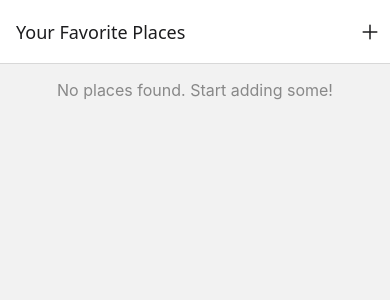
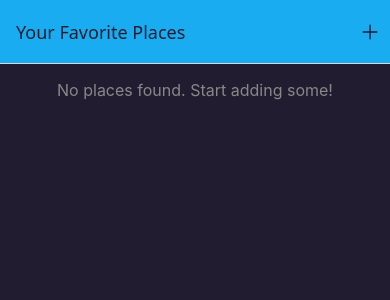
Before and after one commit to TheHolographicP/RNCourse-Exercise6, a React Native app: screen /AllPlaces in a window 390 px wide. Shown: the top 300 px of the page. Built offline with nearby package versions, Linux system fonts and the light colour scheme.

Commit message:
Update colors, style main;

```diff
--- a/App.tsx
+++ b/App.tsx
@@ -9,6 +9,8 @@ import { Map } from 'screens/Map';
 
 import { IconButton } from 'components/IconButton';
 
+import { Colors } from 'constants/colors';
+
 import { RootStackParamList } from 'types/navigation';
 
 const Stack = createNativeStackNavigator<RootStackParamList>();
@@ -18,7 +20,11 @@ export default function App() {
 
   return (
     <NavigationContainer>
-      <Stack.Navigator>
+      <Stack.Navigator screenOptions={{
+        headerStyle: { backgroundColor: Colors.primary500 },
+        headerTintColor: Colors.gray700,
+        contentStyle: { backgroundColor: Colors.gray700 }
+      }}>
         <Stack.Screen name="AllPlaces" component={AllPlaces} options={({navigation}) => ({
           title: 'Your Favorite Places',
           headerRight: ({tintColor}) => (
--- a/constants/colors.ts
+++ b/constants/colors.ts
@@ -1,9 +1,11 @@
-
-
 export const Colors = {
-  primary100: '#f9beda',
-  primary500: '#c30b64',
-  primary800: '#610440',
-  error100: '#fcdcbf',
-  error500: '#f37c13',
-}
+  primary50: '#cfeffd',
+  primary100: '#a0defb',
+  primary200: '#77cff8',
+  primary400: '#44bdf5',
+  primary500: '#1aacf0',
+  primary700: '#0570c9',
+  primary800: '#003b88',
+  accent500: '#e6b30b',
+  gray700: '#221c30',
+};
```
